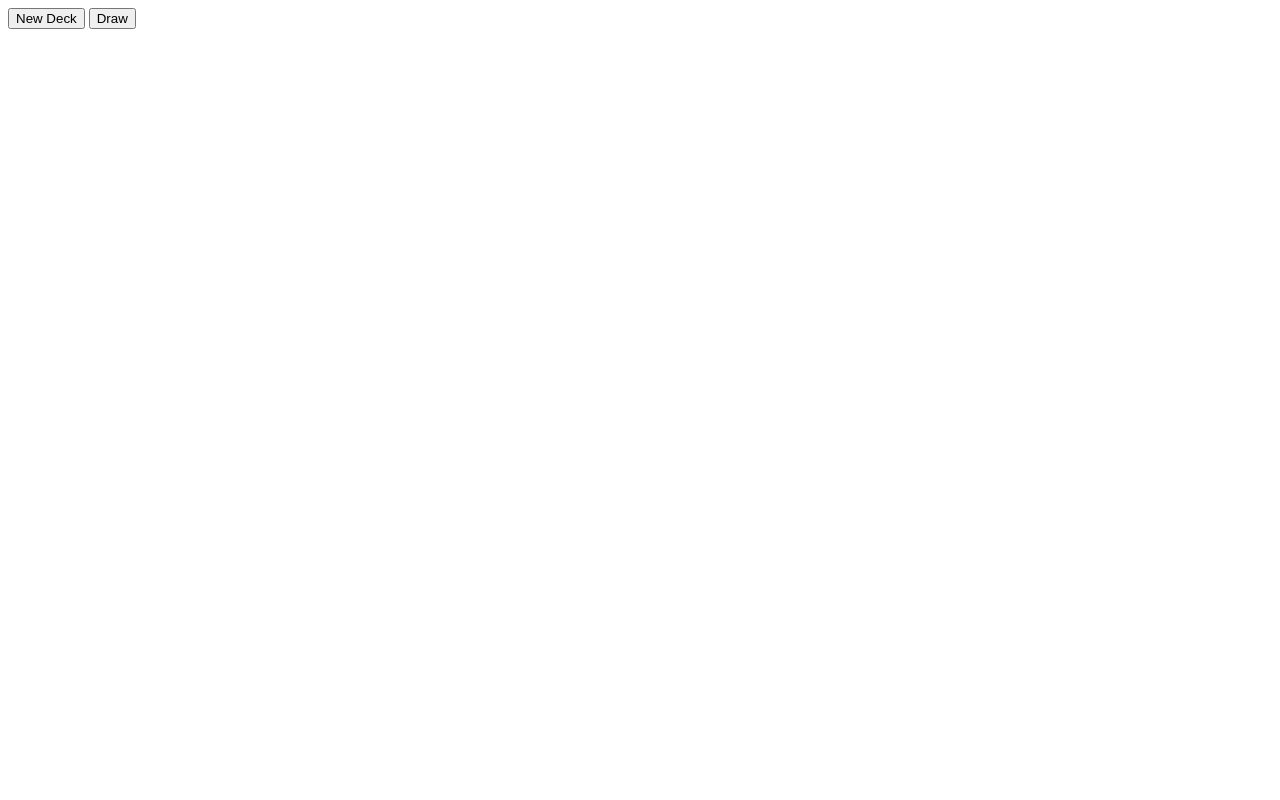
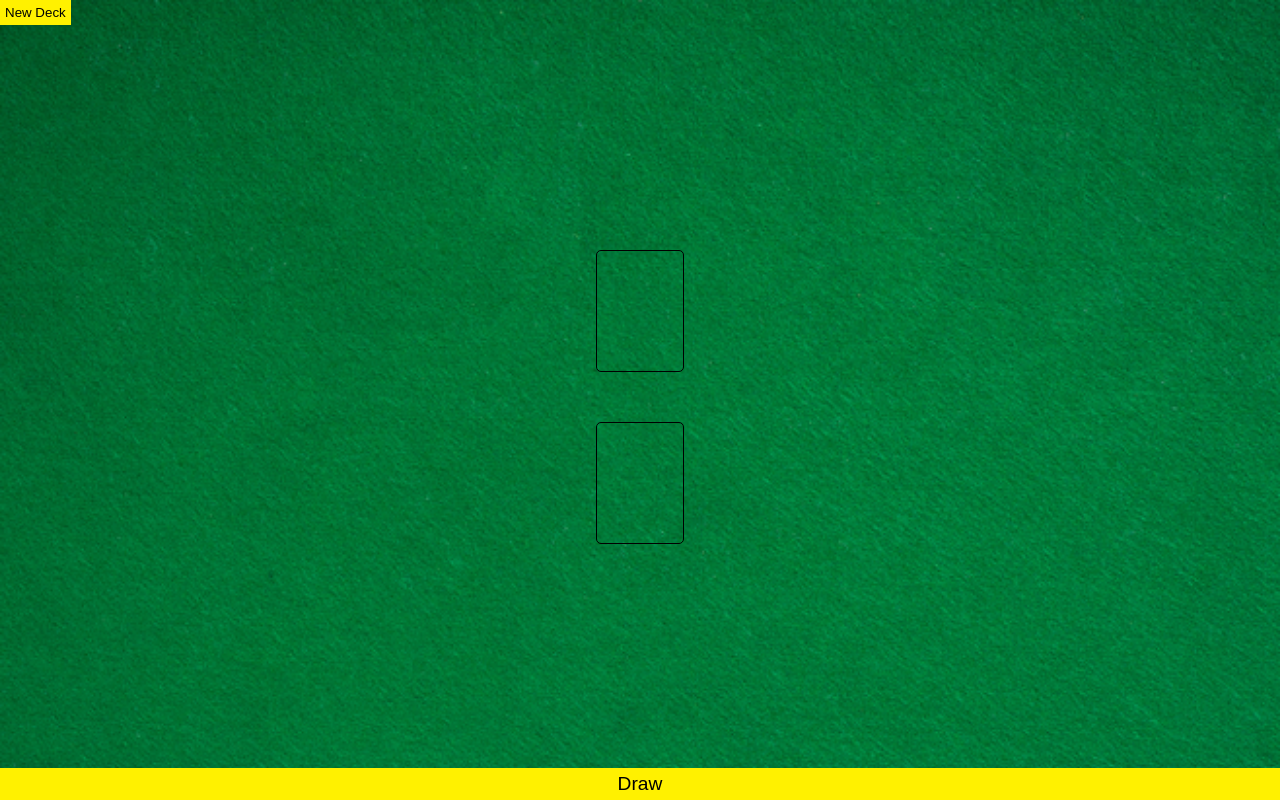
Before and after one commit to thet-naing-soe/war-cards, a plain HTML site: page index.html in a window 1280 px wide. Drawn offline with Linux system fonts and the light colour scheme.

Commit message:
styling war cards

```diff
--- a/index.css
+++ b/index.css
@@ -2,4 +2,44 @@ html,
 body {
   margin: 0;
   padding: 0;
+  background-image: url("img/table.png");
+  background-size: cover;
+  background-repeat: no-repeat;
+  font-family: "Exo 2", sans-serif;
+  height: 100vh;
+  align-items: center;
 }
+
+body {
+  display: flex;
+  flex-direction: column;
+  justify-content: space-between;
+}
+
+button {
+  background-color: #fff100;
+  cursor: pointer;
+  border: none;
+}
+
+button#new-deck {
+  align-self: flex-start;
+  padding: 5px;
+}
+
+button#new-draw {
+  font-size: 1.2em;
+  padding: 5px;
+  align-self: stretch;
+}
+
+.card-slot {
+  border: 1px solid black;
+  border-radius: 5px;
+  height: 120px;
+  width: calc(120px * 5/7);
+}
+
+div.card-slot:nth-child(1) {
+  margin-bottom: 50px;
+}
--- a/index.html
+++ b/index.html
@@ -2,13 +2,22 @@
 <html lang="en">
   <head>
     <meta charset="UTF-8" />
+    <link rel="preconnect" href="https://fonts.gstatic.com" />
+    <link
+      href="https://fonts.googleapis.com/css2?family=Exo+2:wght@300&display=swap"
+      rel="stylesheet"
+    />
+    <link rel="stylesheet" href="index.css" />
     <meta name="viewport" content="width=device-width, initial-scale=1.0" />
     <title>War Card</title>
   </head>
   <body>
     <button id="new-deck">New Deck</button>
+    <div id="cards">
+      <div class="card-slot"></div>
+      <div class="card-slot"></div>
+    </div>
     <button id="new-draw">Draw</button>
-    <div id="cards"></div>
     <script type="module" src="index.js"></script>
   </body>
 </html>
```
